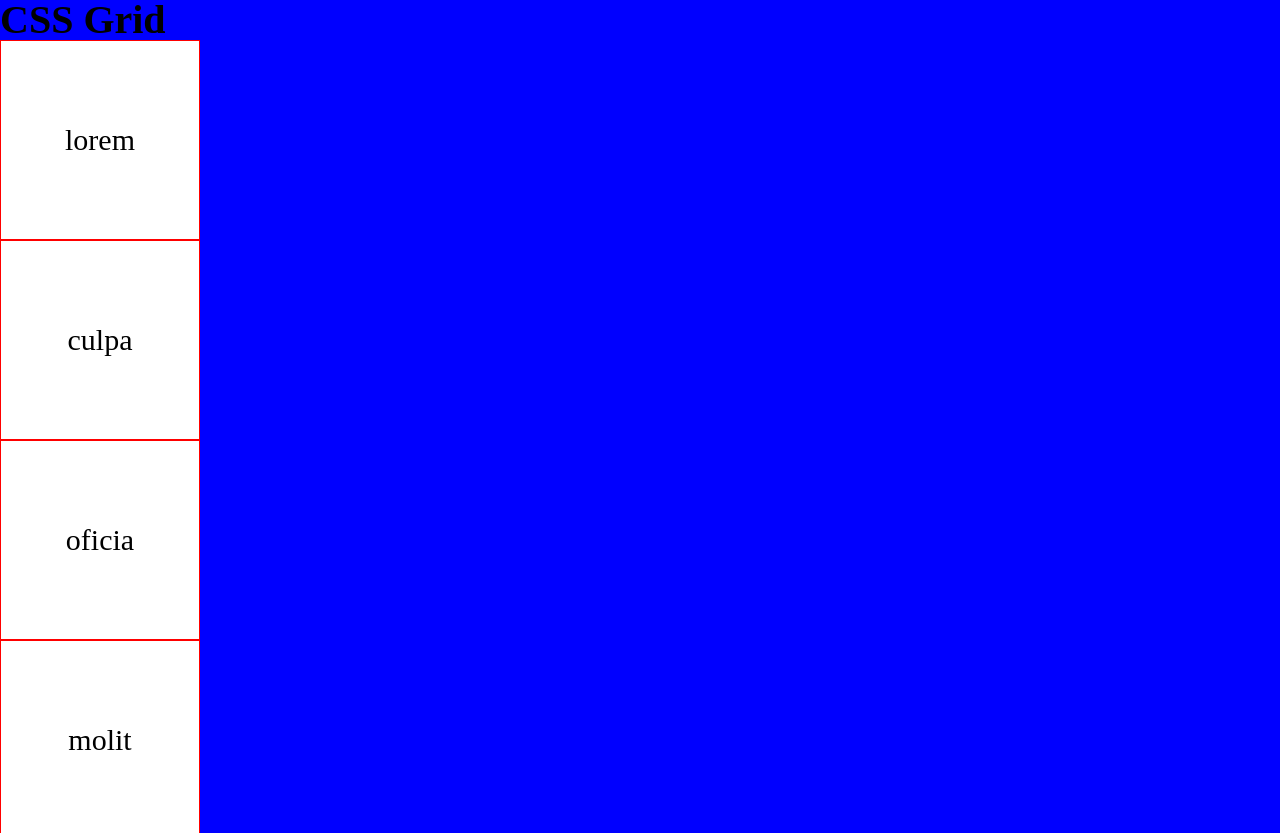
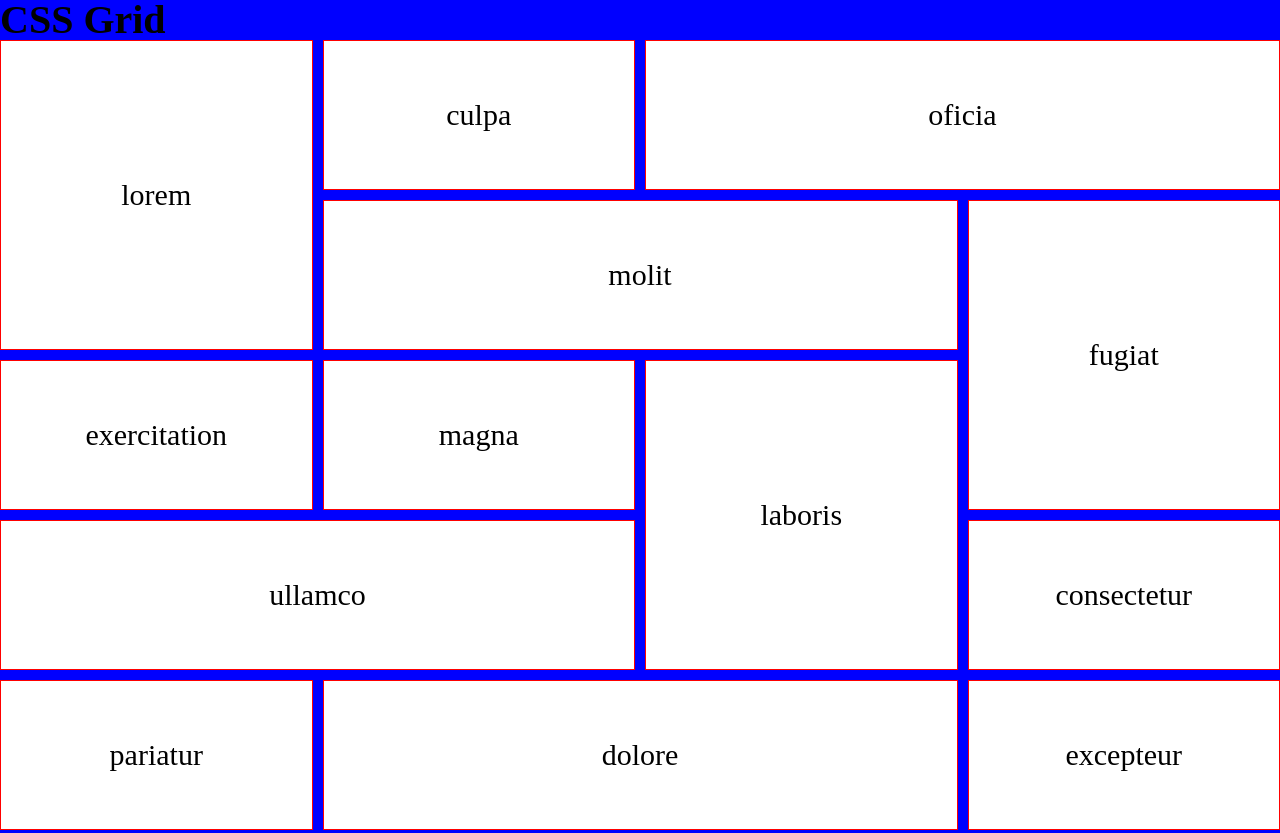
Before and after one commit to ninata11/9, a plain HTML site: page index.html in a window 1280 px wide. Shown: the top 833 px of the page. Drawn offline with Linux system fonts and the light colour scheme.

Commit message:
add grid

```diff
--- a/css/styles.css
+++ b/css/styles.css
@@ -1,19 +1,17 @@
 body {
   background-color: blue;
 }
-.container {
+section {
   max-width: 1920px;
   width: 100%;
   margin: auto;
 }
-.container h1 {
+section h1 {
   color: black;
   font-size: 40px;
   font-weight: bold;
 }
 .container div {
-  width: 200px;
-  height: 200px;
   background-color: #ffff;
   font-size: 30px;
   border: 1px red solid;
@@ -21,3 +19,58 @@ body {
   align-items: center;
   justify-content: center;
 }
+.container {
+  display: grid;
+  gap: 10px;
+  grid-template-columns: 1fr 1fr 1fr 1fr;
+  grid-auto-rows: minmax(150px, auto);
+
+  grid-template-areas:
+    "lorem culpa oficia oficia"
+    "lorem molit molit fugiat"
+    "exercitation magna laboris fugiat"
+    "ullamco ullamco laboris consectetur "
+    "pariatur dolore dolore excepteur";
+}
+.lorem {
+  grid-area: lorem;
+}
+.culpa {
+  grid-area: culpa;
+}
+.oficia {
+  grid-area: oficia;
+}
+.molit {
+  grid-area: molit;
+}
+.fugiat {
+  grid-area: fugiat;
+}
+.exercitation {
+  grid-area: exercitation;
+}
+.magna {
+  grid-area: magna;
+}
+.laboris {
+  grid-area: laboris;
+}
+.fugiat {
+  grid-area: fugiat;
+}
+.ullamco {
+  grid-area: ullamco;
+}
+.consectetur {
+  grid-area: consectetur;
+}
+.pariatur {
+  grid-area: pariatur;
+}
+.dolore {
+  grid-area: dolore;
+}
+.excepteur {
+  grid-area: excepteur;
+}
--- a/index.html
+++ b/index.html
@@ -8,8 +8,8 @@
   </head>
   <body>
     <section>
+      <h1>CSS Grid</h1>
       <div class="container">
-        <h1>CSS Grid</h1>
         <div class="lorem">lorem</div>
         <div class="culpa">culpa</div>
         <div class="oficia">oficia</div>
```
